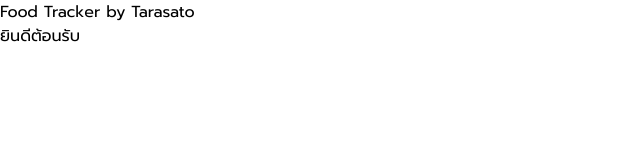
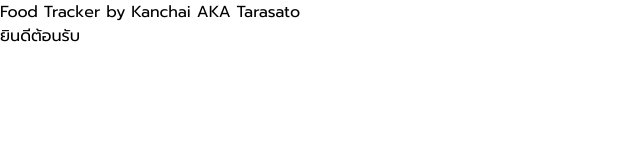
Before and after one commit to Tarasato/next-foodtracker-app, a Next.js app: page / in a window 1280 px wide. Shown: the top 160 px of the page, without its empty margins (0-640 px from the left). Built offline with nearby package versions, Linux system fonts and the light colour scheme.

Commit message:
changed name

```diff
--- a/app/page.tsx
+++ b/app/page.tsx
@@ -3,7 +3,7 @@ import Image from "next/image";
 export default function Home() {
   return (
     <div className="">
-      <h1>Food Tracker by Tarasato</h1>
+      <h1>Food Tracker by Kanchai AKA Tarasato</h1>
       <h3>ยินดีต้อนรับ</h3>
     </div>
   );
```
